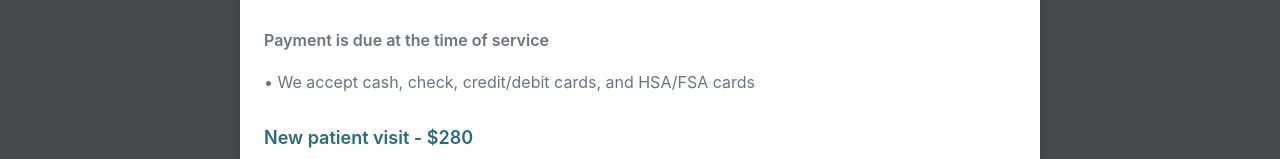
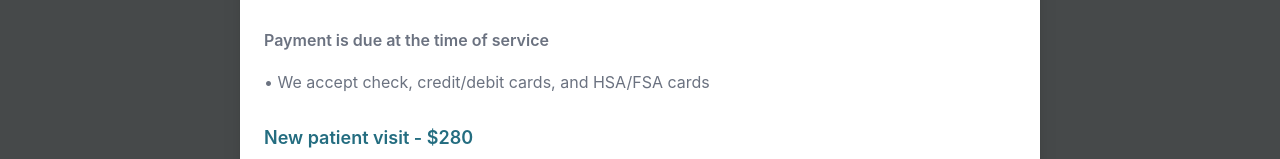
Before and after one commit to Brandi-Kinard/windsong-psychiatric, a React (Vite) app: page /patient-referral in a window 1280 px wide. Both pictures are taken after a click on the button "Policies & Fees". Shown: the part 376-535 px from the top of the page. Built offline with nearby package versions, Linux system fonts and the light colour scheme.

Commit message:
Remove cash payment option from Service fees section   in Policies & Fees modal

```diff
--- a/src/components/PoliciesModal.jsx
+++ b/src/components/PoliciesModal.jsx
@@ -12,7 +12,7 @@ const PoliciesModal = ({ isOpen, onClose }) => {
       <h3>Service fees</h3>
 
       <p className="payment-due">Payment is due at the time of service</p>
-      <p className="payment-methods">• We accept cash, check, credit/debit cards, and HSA/FSA cards</p>
+      <p className="payment-methods">• We accept check, credit/debit cards, and HSA/FSA cards</p>
 
       <div className="services-list">
         <div className="service-item">
```
